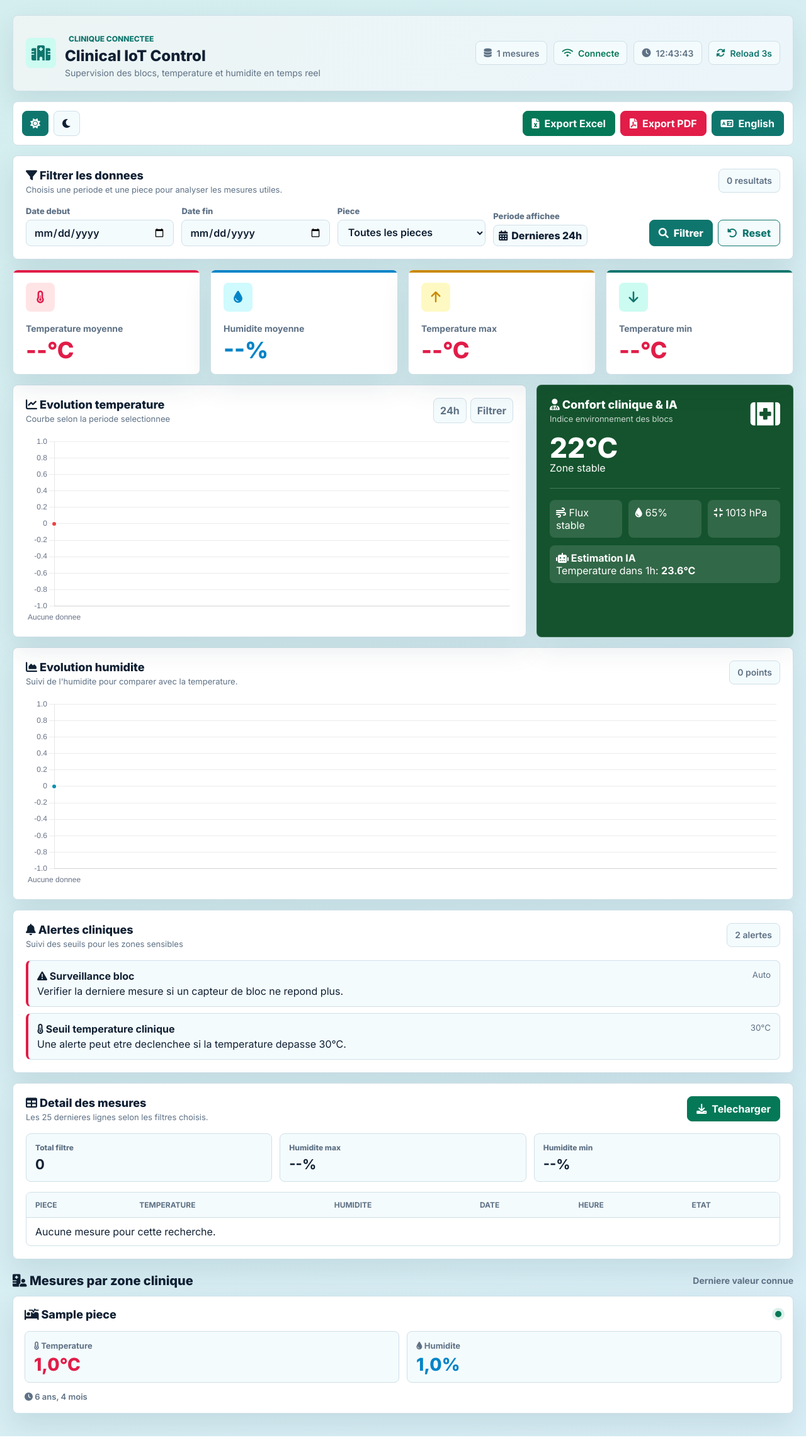
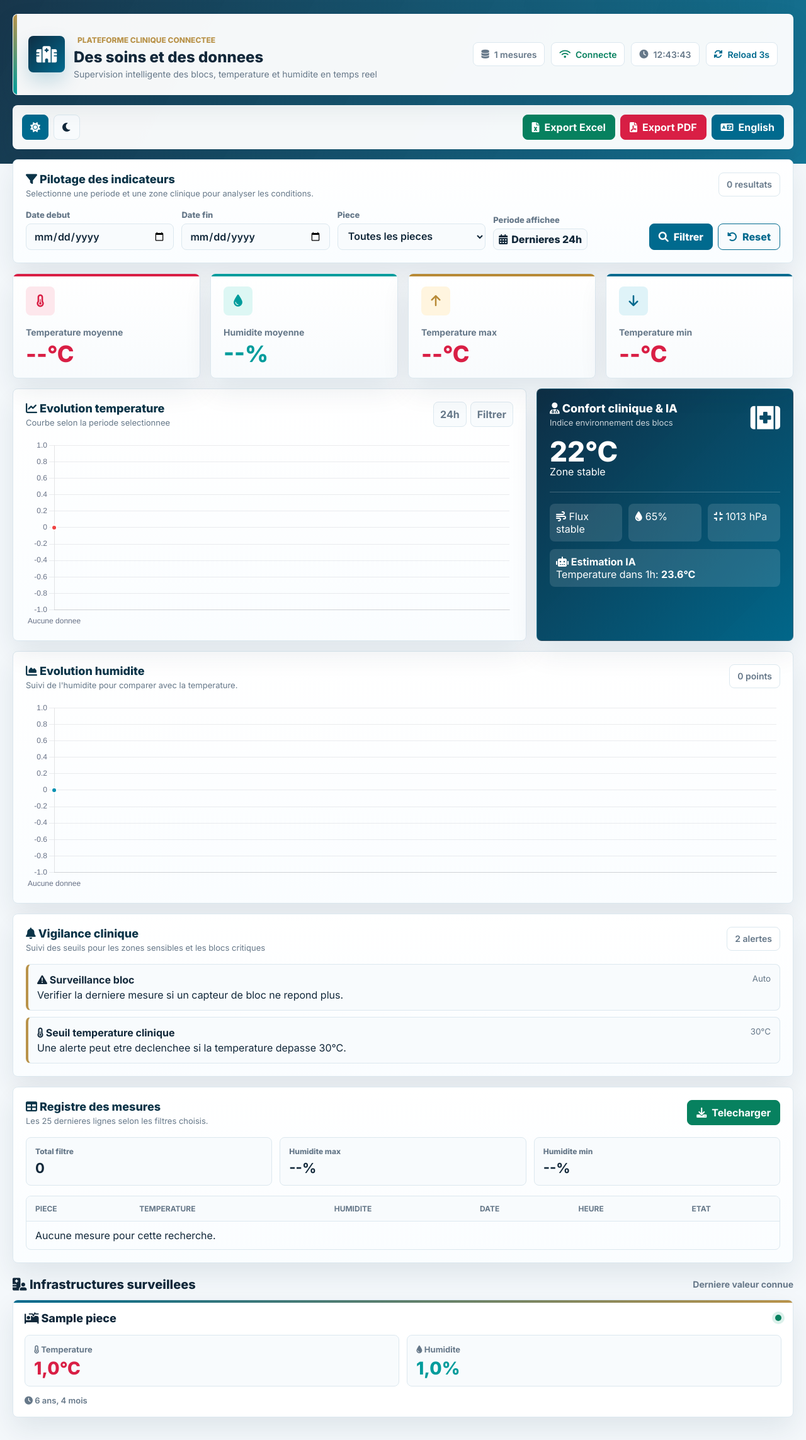
Before and after one commit to ZakHABIB/Projet-Django-GSI4, a Django app: page / in a window 1280 px wide. Shown: the whole page at 63% size. Run offline with Django 5.2, Linux system fonts and the light colour scheme; tables that the repository leaves empty hold one stand-in row (values such as "Sample post").

Commit message:
Refine clinical dashboard design

```diff
--- a/capteurs/tests.py
+++ b/capteurs/tests.py
@@ -72,7 +72,7 @@ class DHT11ApiTests(TestCase):
 
         dashboard_response = self.client.get('/', {'piece': salon.id})
         self.assertEqual(dashboard_response.status_code, 200)
-        self.assertContains(dashboard_response, 'Detail des mesures')
+        self.assertContains(dashboard_response, 'Registre des mesures')
         self.assertContains(dashboard_response, '1 resultats')
 
         export_response = self.client.get('/export-excel/', {'piece': salon.id})
--- a/templates/capteurs/dashboard.html
+++ b/templates/capteurs/dashboard.html
@@ -11,23 +11,25 @@
 
     <style>
         :root {
-            --bg: #eaf4f7;
+            --bg: #f4f8fb;
             --surface: #ffffff;
-            --surface-soft: #f4fbfd;
-            --text: #102033;
-            --muted: #5e7185;
-            --border: #cfe0e8;
-            --primary: #0f766e;
-            --primary-soft: #ccfbf1;
-            --teal: #0284c7;
-            --teal-soft: #cffafe;
-            --coral: #e11d48;
-            --coral-soft: #ffe4e6;
-            --amber: #ca8a04;
-            --amber-soft: #fef9c3;
-            --green: #047857;
-            --clinical: #155e75;
-            --shadow: 0 18px 45px rgba(8, 47, 73, 0.10);
+            --surface-soft: #f8fbfd;
+            --text: #12283a;
+            --muted: #667889;
+            --border: #dce8ef;
+            --primary: #006a8e;
+            --primary-soft: #dff3f8;
+            --teal: #009c9c;
+            --teal-soft: #ddf7f4;
+            --coral: #d91f45;
+            --coral-soft: #fde7ec;
+            --amber: #b88a36;
+            --amber-soft: #fff5df;
+            --green: #07815f;
+            --clinical: #0b3448;
+            --navy: #0e2e44;
+            --gold: #b9934a;
+            --shadow: 0 18px 45px rgba(9, 49, 70, 0.09);
         }
 
         body.dark-mode {
@@ -37,10 +39,10 @@
             --text: #f8fafc;
             --muted: #bac6d6;
             --border: #314159;
-            --primary: #5eead4;
-            --primary-soft: rgba(94, 234, 212, 0.18);
-            --teal: #38bdf8;
-            --teal-soft: rgba(34, 211, 238, 0.16);
+            --primary: #67e8f9;
+            --primary-soft: rgba(103, 232, 249, 0.16);
+            --teal: #5eead4;
+            --teal-soft: rgba(94, 234, 212, 0.14);
             --coral: #fb7185;
             --coral-soft: rgba(251, 113, 133, 0.16);
             --amber: #fbbf24;
@@ -56,11 +58,20 @@
         body {
             margin: 0;
             min-height: 100vh;
-            background:
-                linear-gradient(135deg, rgba(20, 184, 166, 0.10), rgba(14, 165, 233, 0.08)),
-                var(--bg);
+            background: var(--bg);
             color: var(--text);
             font-family: "Inter", Arial, sans-serif;
+        }
+
+        body::before {
+            content: "";
+            position: fixed;
+            inset: 0 0 auto;
+            height: 260px;
+            background:
+                linear-gradient(120deg, rgba(14, 46, 68, 0.96), rgba(0, 106, 142, 0.92)),
+                radial-gradient(circle at 86% 12%, rgba(185, 147, 74, 0.28), transparent 26%);
+            z-index: -1;
         }
 
         button {
@@ -70,21 +81,31 @@
         .app-shell {
             width: min(1440px, calc(100% - 40px));
             margin: 0 auto;
-            padding: 24px 0 36px;
+            padding: 22px 0 36px;
         }
 
         .topbar {
+            position: relative;
+            overflow: hidden;
             display: flex;
             align-items: center;
             justify-content: space-between;
             gap: 18px;
-            padding: 20px;
-            background:
-                linear-gradient(135deg, rgba(15, 118, 110, 0.08), rgba(2, 132, 199, 0.08)),
-                var(--surface);
-            border: 1px solid var(--border);
+            padding: 24px;
+            background: rgba(255, 255, 255, 0.96);
+            border: 1px solid rgba(255, 255, 255, 0.72);
             border-radius: 8px;
             box-shadow: var(--shadow);
+        }
+
+        .topbar::before {
+            content: "";
+            position: absolute;
+            left: 0;
+            top: 0;
+            bottom: 0;
+            width: 6px;
+            background: linear-gradient(180deg, var(--gold), var(--teal));
         }
 
         .brand {
@@ -95,14 +116,15 @@
         }
 
         .brand-icon {
-            width: 48px;
-            height: 48px;
+            width: 58px;
+            height: 58px;
             display: grid;
             place-items: center;
             border-radius: 8px;
-            background: var(--primary-soft);
-            color: var(--primary);
-            font-size: 24px;
+            background: linear-gradient(135deg, var(--navy), var(--primary));
+            color: #fff;
+            font-size: 26px;
+            box-shadow: 0 14px 30px rgba(0, 106, 142, 0.20);
         }
 
         .clinical-kicker {
@@ -110,7 +132,7 @@
             align-items: center;
             gap: 6px;
             margin-bottom: 5px;
-            color: var(--primary);
+            color: var(--gold);
             font-size: 12px;
             font-weight: 800;
             text-transform: uppercase;
@@ -144,7 +166,7 @@
             gap: 8px;
             padding: 8px 12px;
             border-radius: 8px;
-            background: var(--surface-soft);
+            background: #fff;
             border: 1px solid var(--border);
             color: var(--muted);
             font-size: 14px;
@@ -166,9 +188,10 @@
             gap: 16px;
             margin-top: 16px;
             padding: 14px;
-            background: var(--surface);
-            border: 1px solid var(--border);
+            background: rgba(255, 255, 255, 0.96);
+            border: 1px solid rgba(255, 255, 255, 0.70);
             border-radius: 8px;
+            box-shadow: var(--shadow);
         }
 
         .theme-switch,
@@ -322,6 +345,9 @@
             overflow: hidden;
             padding: 20px;
             min-height: 160px;
+            background:
+                linear-gradient(180deg, rgba(255, 255, 255, 0.98), rgba(248, 251, 253, 0.98)),
+                var(--surface);
         }
 
         .metric-card::before {
@@ -379,6 +405,9 @@
 
         .panel {
             padding: 20px;
+            background:
+                linear-gradient(180deg, rgba(255, 255, 255, 0.98), rgba(250, 253, 255, 0.98)),
+                var(--surface);
         }
 
         .panel-header {
@@ -393,6 +422,7 @@
             margin: 0;
             font-size: 18px;
             font-weight: 800;
+            color: var(--clinical);
         }
 
         .panel-subtitle {
@@ -419,8 +449,14 @@
 
         .weather-card {
             color: #fff;
-            background: #14532d;
+            background:
+                linear-gradient(135deg, rgba(14, 46, 68, 0.98), rgba(0, 106, 142, 0.94)),
+                var(--navy);
             border-color: rgba(255, 255, 255, 0.14);
+        }
+
+        .weather-card .panel-title {
+            color: #fff;
         }
 
         .weather-top {
@@ -472,7 +508,7 @@
             gap: 12px;
             padding: 14px;
             border: 1px solid var(--border);
-            border-left: 4px solid var(--coral);
+            border-left: 4px solid var(--gold);
             border-radius: 8px;
             background: var(--surface-soft);
         }
@@ -584,6 +620,18 @@
 
         .room-card {
             padding: 18px;
+            position: relative;
+            overflow: hidden;
+        }
+
+        .room-card::before {
+            content: "";
+            position: absolute;
+            left: 0;
+            top: 0;
+            width: 100%;
+            height: 4px;
+            background: linear-gradient(90deg, var(--primary), var(--gold));
         }
 
         .room-header {
@@ -711,9 +759,9 @@
             <div class="brand">
                 <div class="brand-icon"><i class="fas fa-hospital"></i></div>
                 <div>
-                    <span class="clinical-kicker"><i class="fas fa-shield-heart"></i> Clinique connectee</span>
-                    <h1 id="page-title">Clinical IoT Control</h1>
-                    <p>Supervision des blocs, temperature et humidite en temps reel</p>
+                    <span class="clinical-kicker"><i class="fas fa-shield-heart"></i> Plateforme clinique connectee</span>
+                    <h1 id="page-title">Des soins et des donnees</h1>
+                    <p>Supervision intelligente des blocs, temperature et humidite en temps reel</p>
                 </div>
             </div>
 
@@ -766,8 +814,8 @@
         <section class="panel filters-panel" aria-label="Filtres des mesures">
             <div class="panel-header">
                 <div>
-                    <h2 class="panel-title"><i class="fas fa-filter"></i> Filtrer les donnees</h2>
-                    <p class="panel-subtitle">Choisis une periode et une piece pour analyser les mesures utiles.</p>
+                        <h2 class="panel-title"><i class="fas fa-filter"></i> Pilotage des indicateurs</h2>
+                        <p class="panel-subtitle">Selectionne une periode et une zone clinique pour analyser les conditions.</p>
                 </div>
                 <span class="status-pill">{{ filtered_total }} resultats</span>
             </div>
@@ -893,8 +941,8 @@
         <section class="panel" style="margin-top: 16px;">
             <div class="panel-header">
                 <div>
-                    <h2 class="panel-title"><i class="fas fa-bell"></i> Alertes cliniques</h2>
-                    <p class="panel-subtitle">Suivi des seuils pour les zones sensibles</p>
+                    <h2 class="panel-title"><i class="fas fa-bell"></i> Vigilance clinique</h2>
+                    <p class="panel-subtitle">Suivi des seuils pour les zones sensibles et les blocs critiques</p>
                 </div>
                 <span class="status-pill">2 alertes</span>
             </div>
@@ -919,7 +967,7 @@
         <section class="panel" style="margin-top: 16px;">
             <div class="panel-header">
                 <div>
-                    <h2 class="panel-title"><i class="fas fa-table"></i> Detail des mesures</h2>
+                    <h2 class="panel-title"><i class="fas fa-table"></i> Registre des mesures</h2>
                     <p class="panel-subtitle">Les 25 dernieres lignes selon les filtres choisis.</p>
                 </div>
                 <a class="action-btn excel" href="/export-excel/{% if query_string %}?{{ query_string }}{% endif %}">
@@ -980,7 +1028,7 @@
         </section>
 
         <section class="section-heading">
-            <h2><i class="fas fa-hospital-user"></i> Mesures par zone clinique</h2>
+            <h2><i class="fas fa-hospital-user"></i> Infrastructures surveillees</h2>
             <span>Derniere valeur connue</span>
         </section>
 
@@ -1165,11 +1213,11 @@
             if (currentLang === 'fr') {
                 currentLang = 'en';
                 btn.textContent = 'Francais';
-                document.getElementById('page-title').textContent = 'Clinical IoT Control';
+                document.getElementById('page-title').textContent = 'Care & Connected Data';
             } else {
                 currentLang = 'fr';
                 btn.textContent = 'English';
-                document.getElementById('page-title').textContent = 'Clinical IoT Control';
+                document.getElementById('page-title').textContent = 'Des soins et des donnees';
             }
         }
 
```
